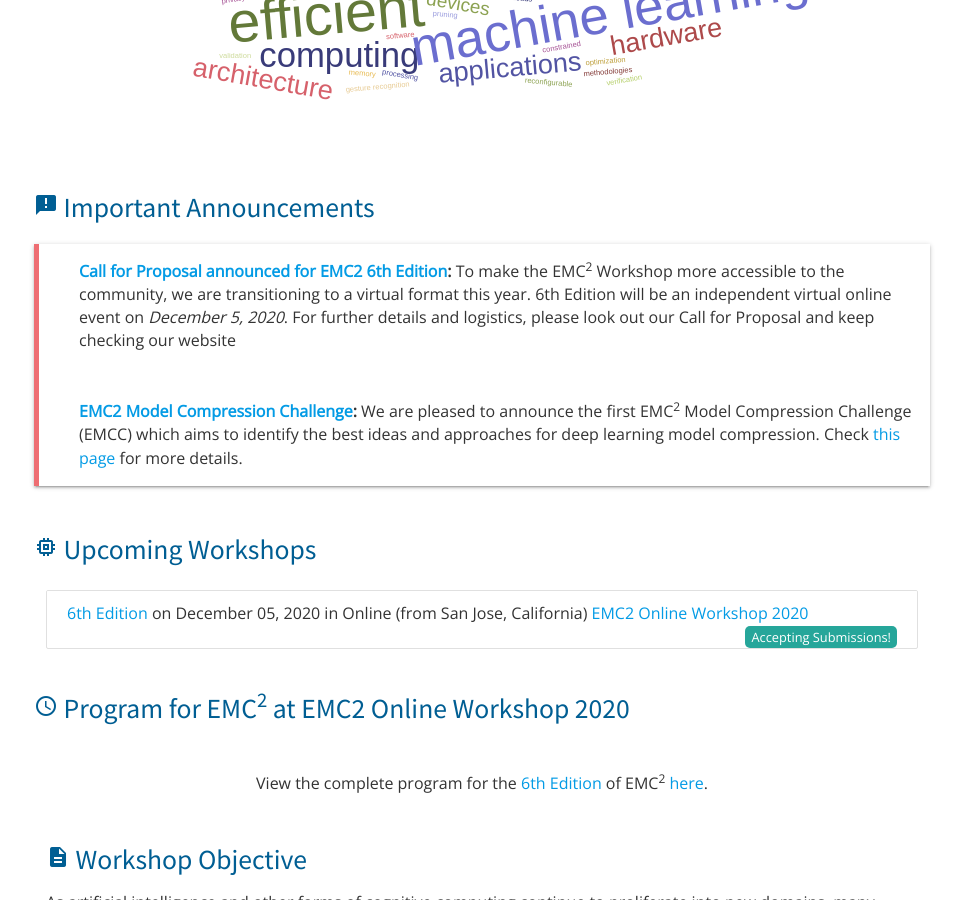
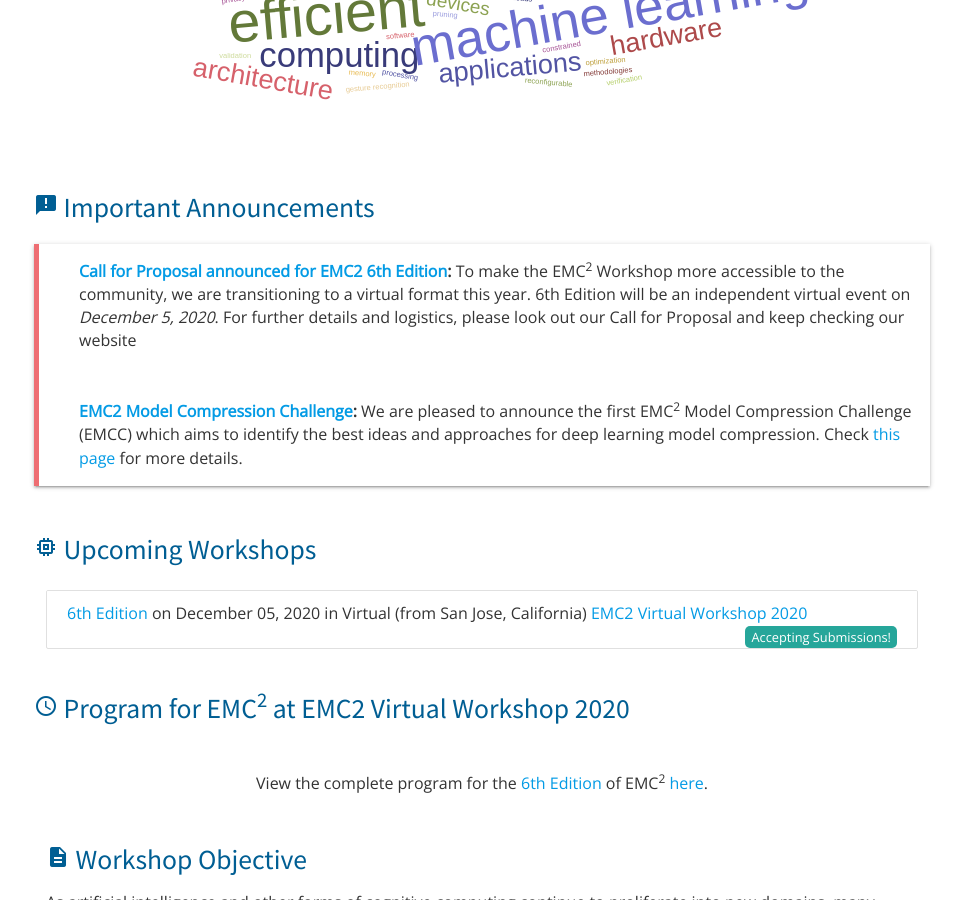
Before and after one commit to mgoldfar/emc2-web, a Jekyll site: the page built from index.html, in a window 1280 px wide and 900 px high, scrolled down 480 px. Shown: the whole window, without its empty margins (158-1121 px from the left). Built offline with Jekyll 4.4.1, drawn with Linux system fonts in a browser that asks for light colours; some of the changed text lies outside the part shown.

Commit message:
changed online to virtual

```diff
--- a/_editions/6-virtual-20.html
+++ b/_editions/6-virtual-20.html
@@ -1,11 +1,11 @@
 ---
 permalink: /virtual-20
 edition: virtual-20
-colocated_short: EMC2 Online Workshop 2020
+colocated_short: EMC2 Virtual Workshop 2020
 <! -- colocated_long: 33rd Conference on Neural Information Processing Systems -->
 <! -- colocated_url: https://nips.cc/Conferences/2019 -->
 event_date: 2020-12-05
-event_location: Online (from San Jose, California)
+event_location: Virtual (from San Jose, California)
 event_room: Microsoft Teams Online Meet
 event_session: full
 is_upcoming: True
--- a/index.html
+++ b/index.html
@@ -17,7 +17,7 @@ permalink: /index
 	<p style="padding: 1rem;">
       <strong><a href="/submission">Call for Proposal announced for EMC2 6th Edition</a>:</strong> To make the
 	  EMC<sup>2</sup> Workshop more accessible to the community, we are transitioning to a virtual format
-	  this year. 6th Edition will be an independent virtual online event on <em>December 5, 2020</em>.
+	  this year. 6th Edition will be an independent virtual event on <em>December 5, 2020</em>.
 	  For further details and logistics, please look out our Call for Proposal and keep checking our website
     </p>
     <p style="padding: 1rem;">
```
